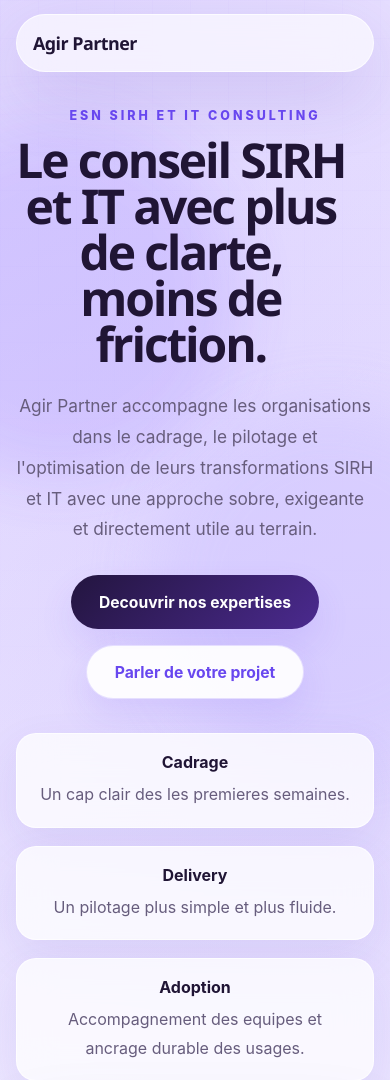
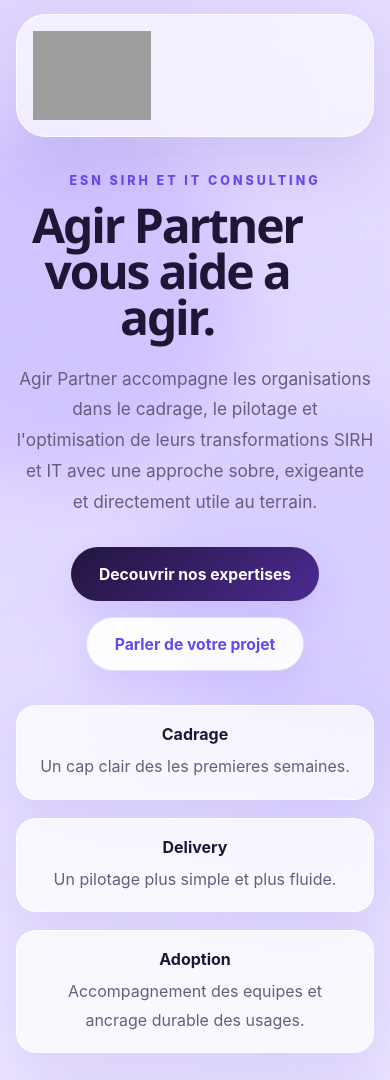
Before and after one commit to souchraf/agirpartner, a PHP site: page / in a window 390 px wide. Shown: the top 1080 px of the page. Run offline with PHP 8.4, Linux system fonts and the light colour scheme; grey boxes are pictures that could not be loaded.

Commit message:
Refine compact navbar

```diff
--- a/index.php
+++ b/index.php
@@ -129,19 +129,20 @@ $columns = array_chunk($testimonials, 3);
     <header class="hero" id="accueil">
       <div class="container">
         <nav class="nav reveal">
-          <a class="brand" href="#accueil">Agir Partner</a>
-          <div class="nav-links">
-            <a href="#services">Services</a>
-            <a href="#temoignages">Temoignages</a>
-            <a href="#contact">Contact</a>
+          <a class="brand" href="#accueil" aria-label="Agir Partner">
+            <img src="assets/brand/logo-agir-partner.png" alt="Logo Agir Partner" />
+          </a>
+          <div class="nav-actions">
+            <a class="nav-pill" href="#services">Services</a>
+            <a class="nav-pill" href="#temoignages">Temoignages</a>
+            <a class="nav-pill nav-pill-primary" href="#contact">Contacter</a>
           </div>
-          <a class="nav-cta" href="#contact">Contacter</a>
         </nav>
 
         <section class="hero-grid">
           <div class="hero-copy reveal">
             <p class="eyebrow">ESN SIRH et IT Consulting</p>
-            <h1>Le conseil SIRH et IT avec plus de clarte, moins de friction.</h1>
+            <h1>Agir Partner vous aide a agir.</h1>
             <p class="lead">
               Agir Partner accompagne les organisations dans le cadrage, le pilotage et
               l'optimisation de leurs transformations SIRH et IT avec une approche sobre,
--- a/style.css
+++ b/style.css
@@ -94,8 +94,8 @@ img {
   display: flex;
   align-items: center;
   justify-content: space-between;
-  gap: 20px;
-  padding: 18px 22px;
+  gap: 16px;
+  padding: 12px 18px;
   border: 1px solid rgba(255, 255, 255, 0.7);
   background: rgba(255, 255, 255, 0.62);
   backdrop-filter: blur(18px);
@@ -111,23 +111,23 @@ h3 {
 }
 
 .brand {
-  font-size: 1.12rem;
-  font-weight: 700;
-  letter-spacing: -0.03em;
+  display: inline-flex;
+  align-items: center;
+  flex: 0 0 auto;
 }
 
-.nav-links {
-  display: flex;
-  gap: 28px;
-  color: var(--muted);
-  font-weight: 600;
+.brand img {
+  width: 118px;
+  height: auto;
 }
 
-.nav-links a:hover {
-  color: var(--primary-strong);
+.nav-actions {
+  display: flex;
+  align-items: center;
+  gap: 12px;
 }
 
-.nav-cta,
+.nav-pill,
 .btn,
 .contact-mail {
   display: inline-flex;
@@ -191,7 +208,7 @@ h3 {
 }
 
 h1 {
-  max-width: 12ch;
+  max-width: 11ch;
   font-size: clamp(3rem, 7vw, 5.9rem);
   line-height: 0.96;
 }
```
Also changed, not shown: other parts of style.css (+26 -10 lines).
